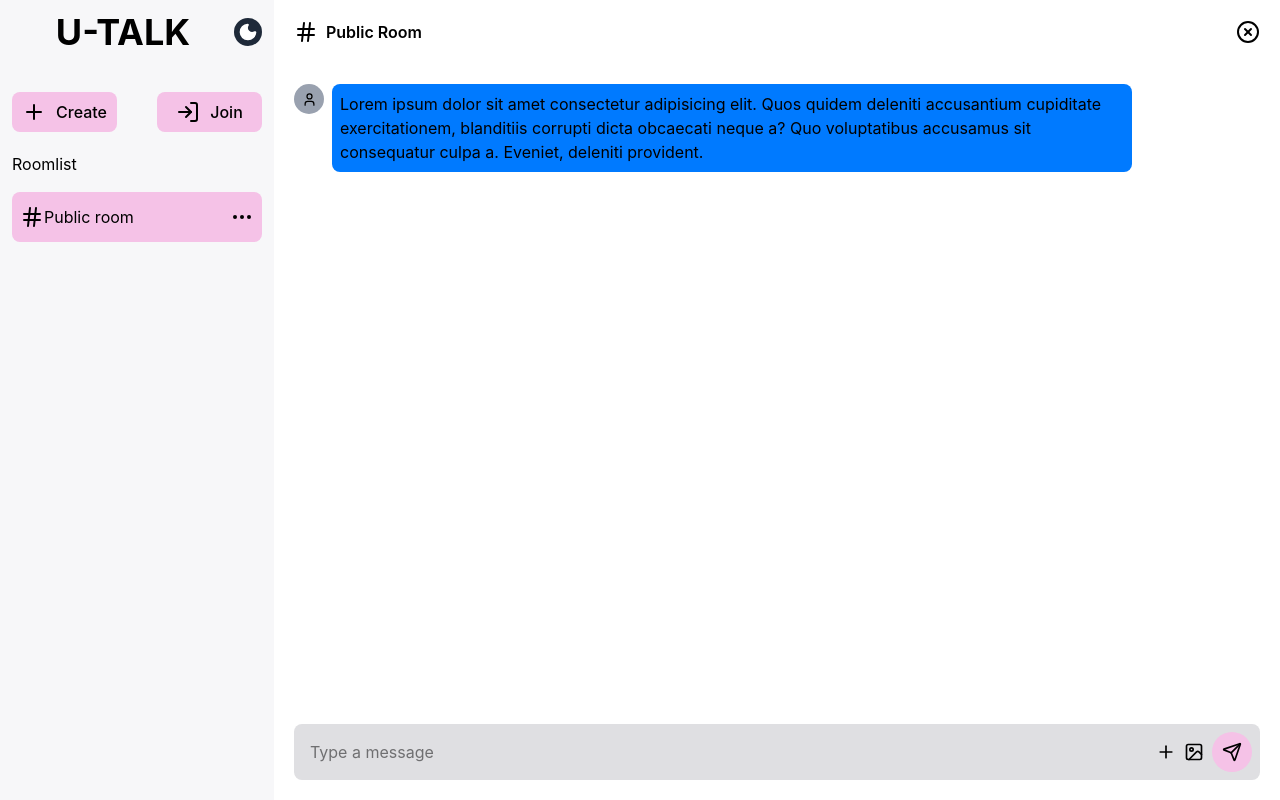
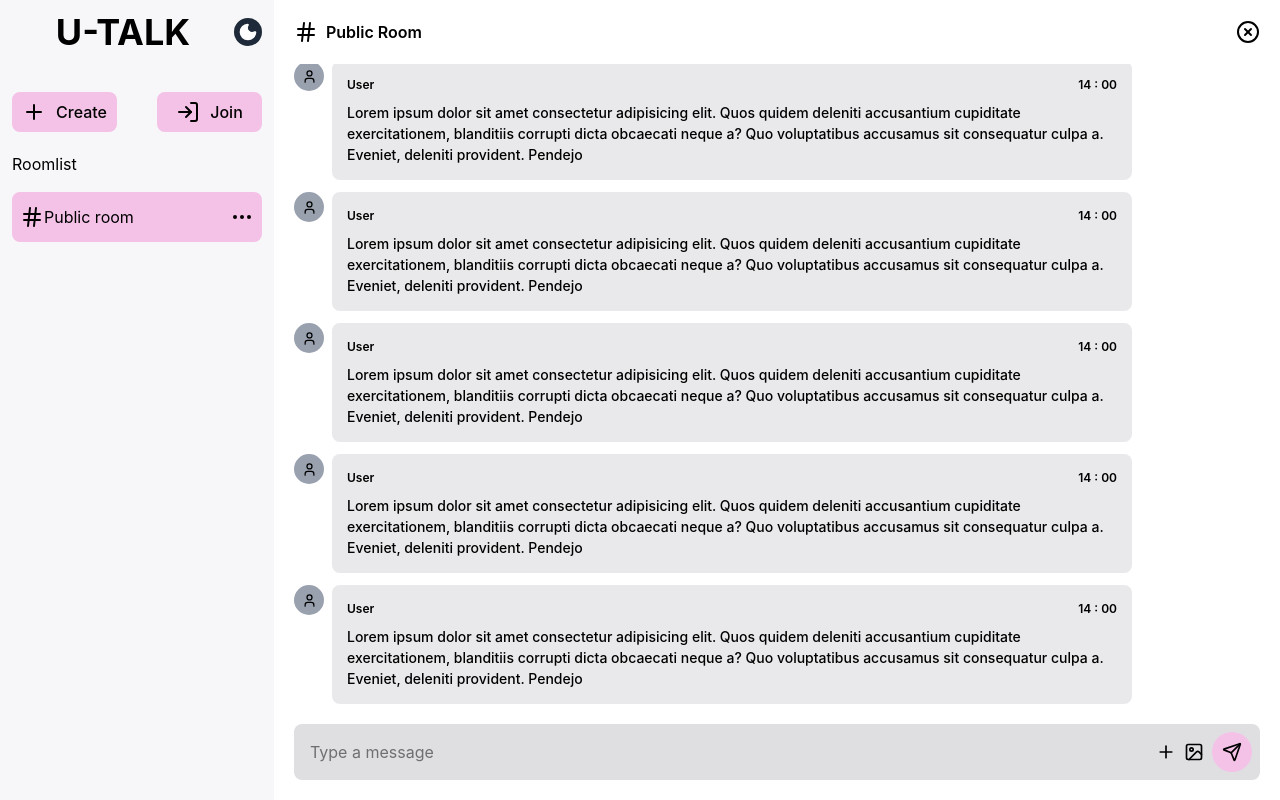
Before and after one commit to Zer0-Gravity/mini-react-project, a React (Vite) app in the folder chat-app/chat-ui/: page / in a window 1280 px wide. Built offline with nearby package versions, Linux system fonts and the light colour scheme.

Commit message:
feat: add scrollable messages with bottom-anchored view

```diff
--- a/chat-app/chat-ui/src/components/ChatWindow.tsx
+++ b/chat-app/chat-ui/src/components/ChatWindow.tsx
@@ -15,8 +15,8 @@ function ChatWindow() {
     });
 
     return (
-        <main className="bg-main-chat w-full h-full p-5 flex flex-col">
-            <header className="flex justify-between text-primary-text mb-10">
+        <main className="bg-main-chat w-full h-full p-5 flex flex-col gap-5">
+            <header className="flex justify-between text-primary-text">
                 <div className="flex gap-2">
                     <Hash />
                     <h1 className="font-semibold ">Public Room</h1>
@@ -24,19 +24,28 @@ function ChatWindow() {
                 <XCircle />
             </header>
 
-            <section className="flex-1">
-                <div className="flex gap-2">
-                    <div className="bg-gray-400 p-2 rounded-full w-7.5 h-7.5">
-                        <User size={15} />
+            <section className="flex-1 flex flex-col-reverse gap-3 overflow-y-auto hide-scrollbar ">
+                {[1, 2, 3, 4, 5].map((i) => (
+                    <div key={i} className="flex gap-2">
+                        <div className="bg-gray-400 p-2 rounded-full w-7.5 h-7.5">
+                            <User size={15} />
+                        </div>
+                        <div className="bg-receiver text-primary-text p-3.75 rounded-lg max-w-200 space-y-2">
+                            <div className="flex justify-between font-semibold text-[12px]">
+                                <p>User</p>
+                                <p>14 : 00</p>
+                            </div>
+                            <p className="text-primary-text text-[14px] font-medium">
+                                Lorem ipsum dolor sit amet consectetur
+                                adipisicing elit. Quos quidem deleniti
+                                accusantium cupiditate exercitationem,
+                                blanditiis corrupti dicta obcaecati neque a? Quo
+                                voluptatibus accusamus sit consequatur culpa a.
+                                Eveniet, deleniti provident. Pendejo
+                            </p>
+                        </div>
                     </div>
-                    <div className="bg-sender text-primary-text p-2 rounded-lg max-w-200">
-                        Lorem ipsum dolor sit amet consectetur adipisicing elit.
-                        Quos quidem deleniti accusantium cupiditate
-                        exercitationem, blanditiis corrupti dicta obcaecati
-                        neque a? Quo voluptatibus accusamus sit consequatur
-                        culpa a. Eveniet, deleniti provident.
-                    </div>
-                </div>
+                ))}
             </section>
 
             <section className="bg-message-input w-full flex p-2 rounded-lg items-end">
--- a/chat-app/chat-ui/src/index.css
+++ b/chat-app/chat-ui/src/index.css
@@ -43,3 +43,7 @@
     border-radius: 8px;
     font-weight: 500;
 }
+
+.hide-scrollbar::-webkit-scrollbar {
+    display: none;
+}
```
